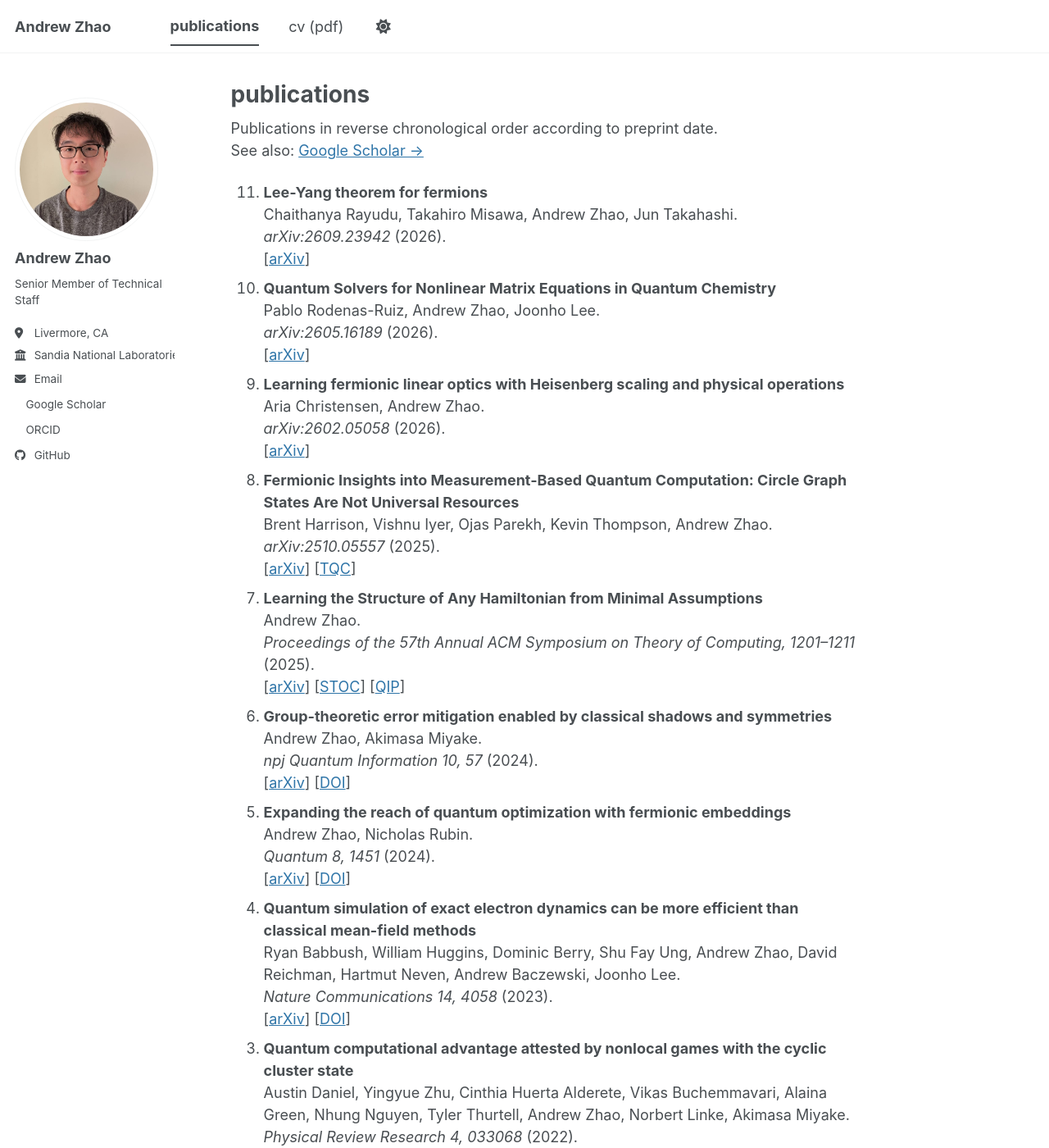
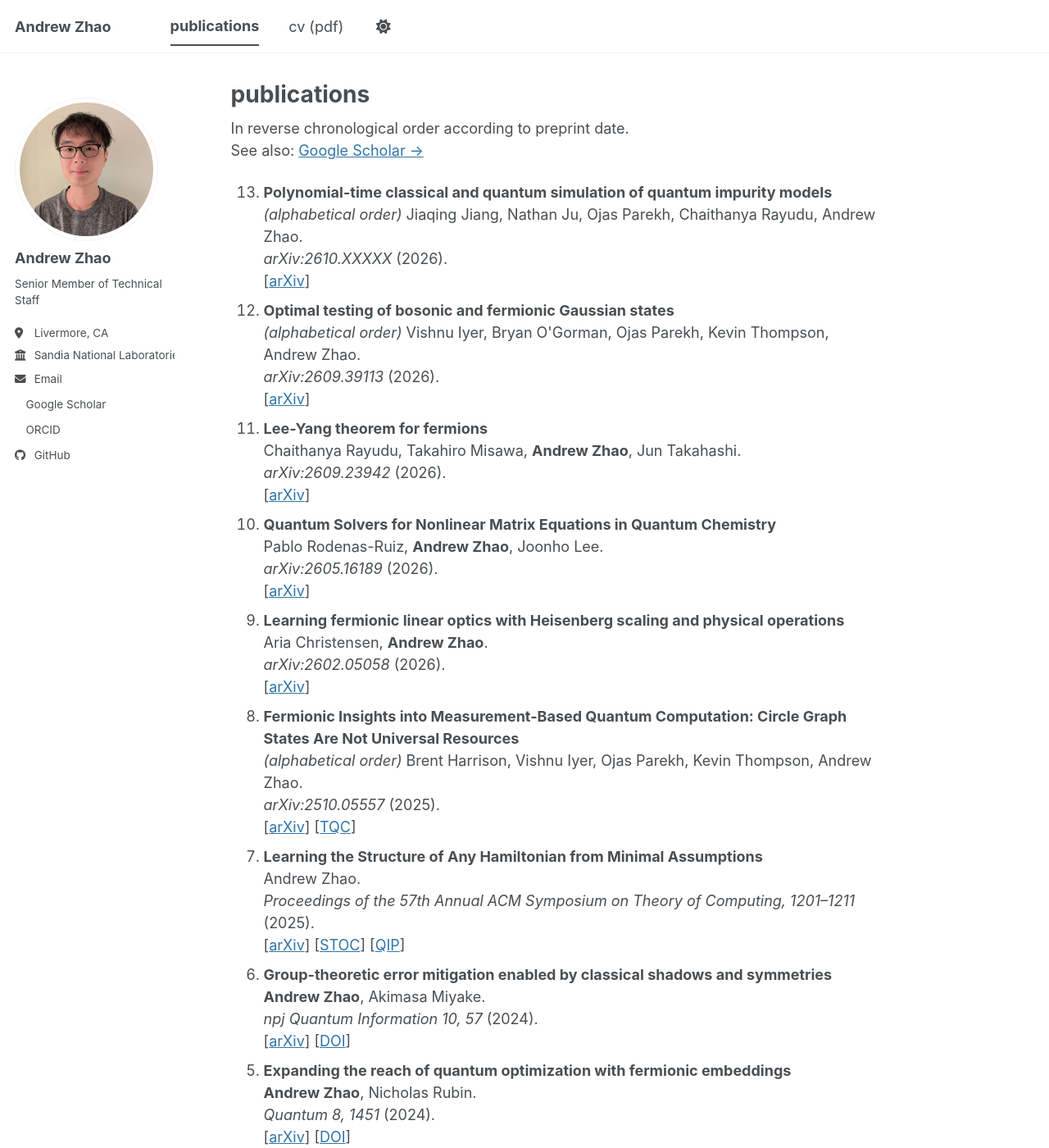
Before and after one commit to zhao-andrew/zhao-andrew.github.io, a Jekyll site: the page built from _pages/publications.md, in a window 1280 px wide and 1400 px high. Shown: the whole window at 82% size. Built offline with Jekyll 4.4.1, drawn with Linux system fonts in a browser that asks for light colours; a style sheet for code colours, icons or effects is not loaded; some of the changed text lies outside the part shown.

Commit message:
Update publications

```diff
--- a/_pages/publications.md
+++ b/_pages/publications.md
@@ -4,35 +4,49 @@ permalink: /publications/
 author_profile: true
 ---
 
-Publications in reverse chronological order according to preprint date.<br>
+In reverse chronological order according to preprint date.<br>
 See also: <a href="https://scholar.google.com/citations?user=IAp-1qcAAAAJ">Google Scholar →</a>
 
 <ol reversed>
 
 <li>
+  <strong>Polynomial-time classical and quantum simulation of quantum impurity models</strong><br>
+  <em>(alphabetical order)</em> Jiaqing Jiang, Nathan Ju, Ojas Parekh, Chaithanya Rayudu, Andrew Zhao.<br>
+  <em>arXiv:2610.XXXXX</em> (2026).<br>
+  [<a href="https://arxiv.org/abs/2610.XXXXX">arXiv</a>]
+</li>
+
+<li>
+  <strong>Optimal testing of bosonic and fermionic Gaussian states</strong><br>
+  <em>(alphabetical order)</em> Vishnu Iyer, Bryan O'Gorman, Ojas Parekh, Kevin Thompson, Andrew Zhao.<br>
+  <em>arXiv:2609.39113</em> (2026).<br>
+  [<a href="https://arxiv.org/abs/2609.39113">arXiv</a>]
+</li>
+
+<li>
   <strong>Lee-Yang theorem for fermions</strong><br>
-  Chaithanya Rayudu, Takahiro Misawa, Andrew Zhao, Jun Takahashi.<br>
+  Chaithanya Rayudu, Takahiro Misawa, <strong>Andrew Zhao</strong>, Jun Takahashi.<br>
   <em>arXiv:2609.23942</em> (2026).<br>
   [<a href="https://arxiv.org/abs/2609.23942">arXiv</a>]
 </li>
 
 <li>
   <strong>Quantum Solvers for Nonlinear Matrix Equations in Quantum Chemistry</strong><br>
-  Pablo Rodenas-Ruiz, Andrew Zhao, Joonho Lee.<br>
+  Pablo Rodenas-Ruiz, <strong>Andrew Zhao</strong>, Joonho Lee.<br>
   <em>arXiv:2605.16189</em> (2026).<br>
   [<a href="https://arxiv.org/abs/2605.16189">arXiv</a>]
 </li>
 
 <li>
   <strong>Learning fermionic linear optics with Heisenberg scaling and physical operations</strong><br>
-  Aria Christensen, Andrew Zhao.<br>
+  Aria Christensen, <strong>Andrew Zhao</strong>.<br>
   <em>arXiv:2602.05058</em> (2026).<br>
   [<a href="https://arxiv.org/abs/2602.05058">arXiv</a>]
 </li>
 
 <li>
   <strong>Fermionic Insights into Measurement-Based Quantum Computation: Circle Graph States Are Not Universal Resources</strong><br>
-  Brent Harrison, Vishnu Iyer, Ojas Parekh, Kevin Thompson, Andrew Zhao.<br>
+  <em>(alphabetical order)</em> Brent Harrison, Vishnu Iyer, Ojas Parekh, Kevin Thompson, Andrew Zhao.<br>
   <em>arXiv:2510.05557</em> (2025).<br>
   [<a href="https://arxiv.org/abs/2510.05557">arXiv</a>]
     [<a href="https://tqc-conference.org/2026/">TQC</a>]
@@ -49,7 +63,7 @@ See also: <a href="https://scholar.google.com/citations?user=IAp-1qcAAAAJ">Googl
 
 <li>
   <strong>Group-theoretic error mitigation enabled by classical shadows and symmetries</strong><br>
-  Andrew Zhao, Akimasa Miyake.<br>
+  <strong>Andrew Zhao</strong>, Akimasa Miyake.<br>
   <em>npj Quantum Information 10, 57</em> (2024).<br>
   [<a href="https://arxiv.org/abs/2310.03071">arXiv</a>]
     [<a href="https://doi.org/10.1038/s41534-024-00854-5">DOI</a>]
@@ -57,7 +71,7 @@ See also: <a href="https://scholar.google.com/citations?user=IAp-1qcAAAAJ">Googl
 
 <li>
   <strong>Expanding the reach of quantum optimization with fermionic embeddings</strong><br>
-  Andrew Zhao, Nicholas Rubin.<br>
+  <strong>Andrew Zhao</strong>, Nicholas Rubin.<br>
   <em>Quantum 8, 1451</em> (2024).<br>
   [<a href="https://arxiv.org/abs/2301.01778">arXiv</a>]
     [<a href="https://doi.org/10.22331/q-2024-08-28-1451">DOI</a>]
@@ -65,7 +79,7 @@ See also: <a href="https://scholar.google.com/citations?user=IAp-1qcAAAAJ">Googl
 
 <li>
   <strong>Quantum simulation of exact electron dynamics can be more efficient than classical mean-field methods</strong><br>
-  Ryan Babbush, William Huggins, Dominic Berry, Shu Fay Ung, Andrew Zhao, David Reichman, Hartmut Neven, Andrew Baczewski, Joonho Lee.<br>
+  Ryan Babbush, William Huggins, Dominic Berry, Shu Fay Ung, <strong>Andrew Zhao</strong>, David Reichman, Hartmut Neven, Andrew Baczewski, Joonho Lee.<br>
   <em>Nature Communications 14, 4058</em> (2023).<br>
   [<a href="https://arxiv.org/abs/2301.01203">arXiv</a>]
     [<a href="https://doi.org/10.1038/s41467-023-39024-0">DOI</a>]
@@ -73,7 +87,7 @@ See also: <a href="https://scholar.google.com/citations?user=IAp-1qcAAAAJ">Googl
 
 <li>
   <strong>Quantum computational advantage attested by nonlocal games with the cyclic cluster state</strong><br>
-  Austin Daniel, Yingyue Zhu, Cinthia Huerta Alderete, Vikas Buchemmavari, Alaina Green, Nhung Nguyen, Tyler Thurtell, Andrew Zhao, Norbert Linke, Akimasa Miyake.<br>
+  Austin Daniel, Yingyue Zhu, Cinthia Huerta Alderete, Vikas Buchemmavari, Alaina Green, Nhung Nguyen, Tyler Thurtell, <strong>Andrew Zhao</strong>, Norbert Linke, Akimasa Miyake.<br>
   <em>Physical Review Research 4, 033068</em> (2022).<br>
   [<a href="https://arxiv.org/abs/2110.04277">arXiv</a>]
     [<a href="https://doi.org/10.1103/PhysRevResearch.4.033068">DOI</a>]
@@ -81,7 +95,7 @@ See also: <a href="https://scholar.google.com/citations?user=IAp-1qcAAAAJ">Googl
 
 <li>
   <strong>Fermionic partial tomography via classical shadows</strong><br>
-  Andrew Zhao, Nicholas Rubin, Akimasa Miyake.<br>
+  <strong>Andrew Zhao</strong>, Nicholas Rubin, Akimasa Miyake.<br>
   <em>Physical Review Letters 127, 110504</em> (2021).<br>
   [<a href="https://arxiv.org/abs/2010.16094">arXiv</a>]
     [<a href="https://doi.org/10.1103/PhysRevLett.127.110504">DOI</a>]
@@ -89,7 +103,7 @@ See also: <a href="https://scholar.google.com/citations?user=IAp-1qcAAAAJ">Googl
 
 <li>
   <strong>Measurement reduction in variational quantum algorithms</strong><br>
-  Andrew Zhao, Andrew Tranter, William Kirby, Shu Fay Ung, Akimasa Miyake, Peter Love.<br>
+  <strong>Andrew Zhao</strong>, Andrew Tranter, William Kirby, Shu Fay Ung, Akimasa Miyake, Peter Love.<br>
   <em>Physical Review A 101, 062322</em> (2020).<br>
   [<a href="https://arxiv.org/abs/1908.08067">arXiv</a>]
     [<a href="https://doi.org/10.1103/PhysRevA.101.062322">DOI</a>]
--- a/_sass/layout/_page.scss
+++ b/_sass/layout/_page.scss
@@ -20,7 +20,7 @@
   @include breakpoint($large) {
     @include span(10 of 12 last);
     @include prefix(0.5 of 12);
-    @include suffix(2 of 12);
+    @include suffix(1.75 of 12);
   }
 
   .page__inner-wrap {
```
Also changed, not shown: _includes/sections/dissertation.md (+1 -1 lines), _includes/sections/interests.md (+1 -1 lines), _includes/sections/selected-publications.md (+10 -10 lines).
